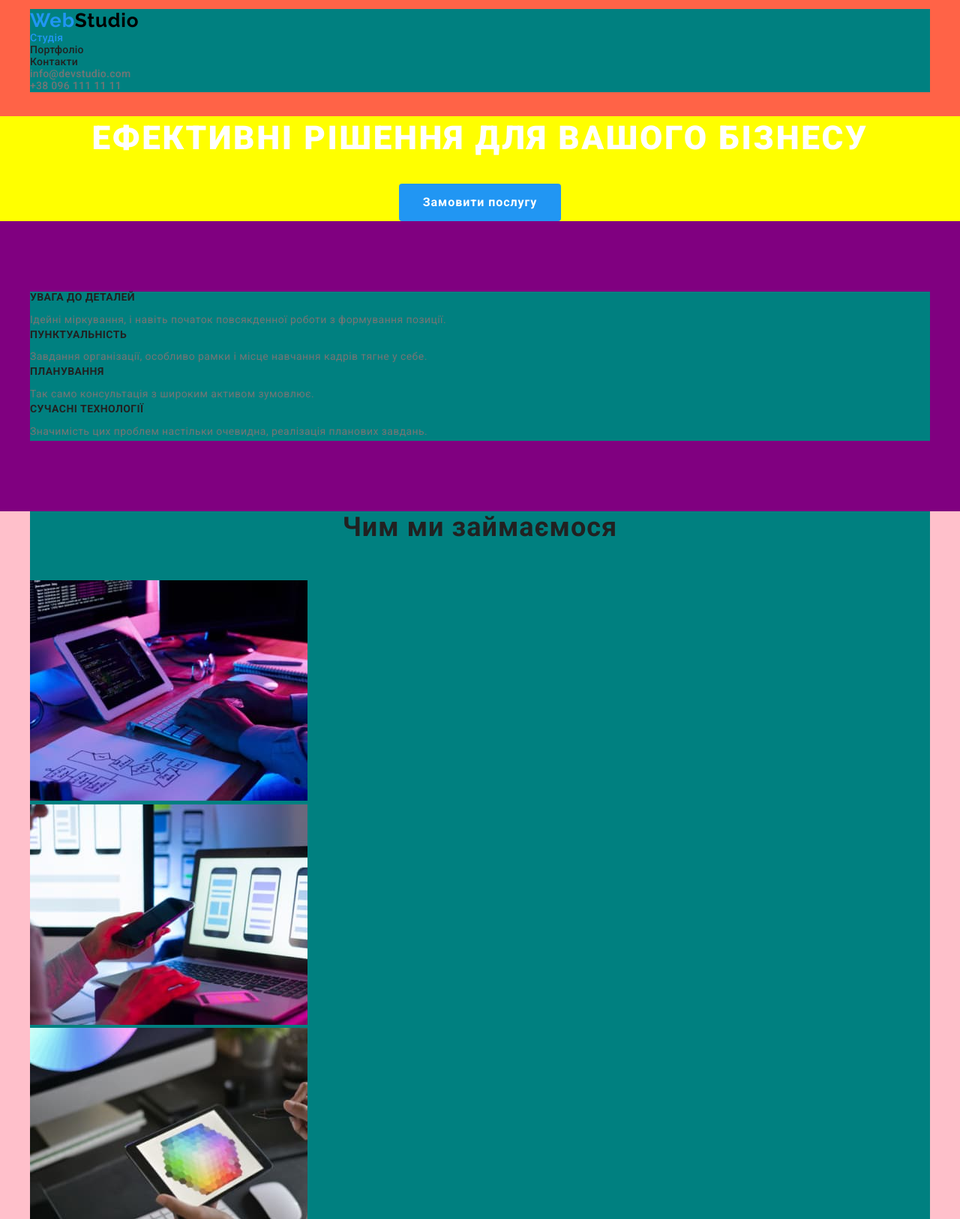
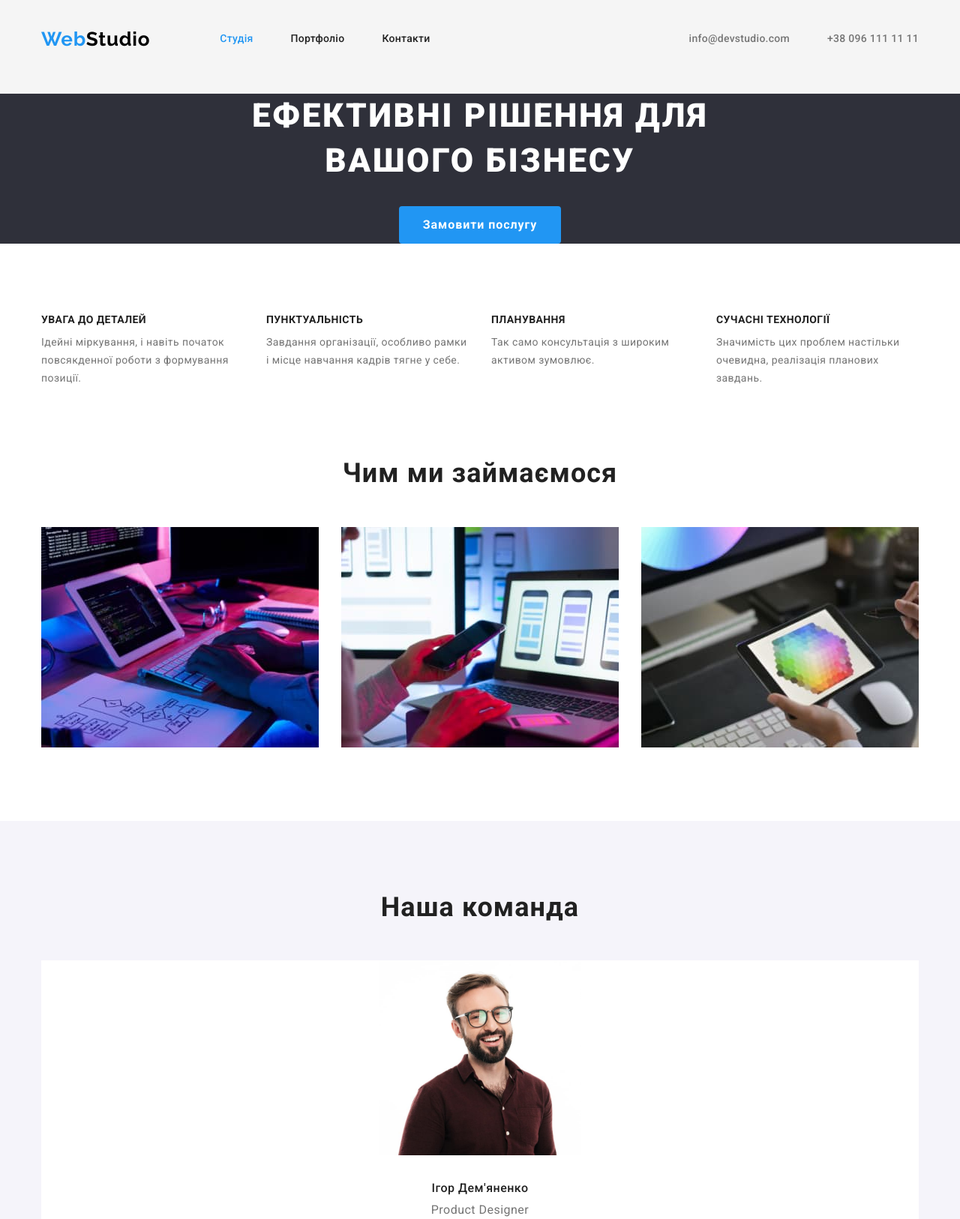
Before and after one commit to IraAkulova/goit-markup-hw-03, a plain HTML site: page index.html in a window 1280 px wide. Shown: the part 20-1646 px from the top of the page at 75% size. Drawn offline with nearby package versions, Linux system fonts and the light colour scheme.

Commit message:
added flexboxes

```diff
--- a/css/styles.css
+++ b/css/styles.css
@@ -25,61 +25,81 @@ h1,h2,h3,h4,h5,h6,p,ul{margin: 0;
                     padding: 0;}
 
     /* header-nav */
-    .container{background-color: teal;
-        margin: 0 auto;
+    .container{margin: 0 auto;
                 width: 1200px;
-    }
-    .header{background-color: var(--accent-color);
-            padding: 32px 0px;
-            background-color: tomato;}
-    .logo{color: var(--logo-color);
+                padding: 0px 15px;
+                margin: 0px auto;}
+    .main-nav{display: flex;
+            align-items: center;
+            justify-content: space-between;}
+    .header-nav{display: flex;
+            align-items: center;
+            justify-content: space-between;}
+    .header{padding: 32px 0px;
+
+            background-color: var(--accent-color);
+        border-bottom: solid 1px #ECECEC;}
+    .logo{  display: inline-block;
+            margin-right: 93px;
+
+            color: var(--logo-color);
             text-decoration: none;
             font-family: 'Raleway', sans-serif;
             font-style: normal;
             font-weight: 700;
             font-size: 26px;
             line-height: 1.19;
-                letter-spacing: 0.03em;
-                display: inline-block;}
+            letter-spacing: 0.03em;}
     span{color: var(--accent-background-color);}
     ul{list-style: none;}
-    .header-list, .contact{font-weight: 500;
+    .header-list, .contact{ display: flex;
+
+                            font-weight: 500;
                             font-size: 14px;
                             line-height: 1.14;
                             letter-spacing: 0.02em;}
-    .header-item > a{color: var(--title-text-color);
+    .header-item > a{display: block;
+                    padding: 32px 0px;
+
+                    color: var(--title-text-color);
                     text-decoration: none;}
+    .header-item:not(:last-child){margin-right: 50px;}
     .header-item > a:hover, .header-item > a:focus{color: var(--accent-background-color);}
     .header-list .current{color: var(--accent-background-color);}
 
     /* header-contacts */
+    .contacts{  display: flex;}
+    .contact:not(:last-child){margin-right: 50px;}
     .contact > a{color: var(--primary-text-color);
                 text-decoration: none;}
     .contact > a:hover, .contact > a:focus{color: var(--accent-background-color);}
 
     /* hero */
     .hero{background-color: var(--hero-background-color);
-        text-align: center;
-        background-color: yellow;}
-    .hero-header{color: var(--primary-background-color);
+        text-align: center;}
+    .hero-header{margin: 0px auto 30px auto;
+                width: 696px;
+
+
+                color: var(--primary-background-color);
                 font-weight: 900;
                 font-size: 44px;
                 line-height: 1.36;
                 text-align: center;
                 letter-spacing: 0.06em;
-                text-transform: uppercase;
-                margin: 0px 0px 30px 0px;}
-    .button-primary{color: var(--primary-background-color);
+                text-transform: uppercase;}
+    .button-primary{display: inline-block;
+                    padding: 10px 32px;
+                    min-width: 216px;
+
+                color: var(--primary-background-color);
                 background-color: var(--accent-background-color);
                 border: none;
                 border-radius: 4px;
-                padding: 10px 32px;
-                min-width: 216px;
                 font-family: inherit;
                 font-weight: 700;
                 font-size: 16px;
                 line-height: 1.88;
-                display: inline-block;
                 align-items: center;
                 text-align: center;
                 letter-spacing: 0.06em;
@@ -87,25 +107,28 @@ h1,h2,h3,h4,h5,h6,p,ul{margin: 0;
     .button-primary:hover, .button-primary:focus{background-color: #188ce8;}
 
     /* section */
-    .section{padding: 94px 0px;
-            background-color: purple;}
-    .section.no-padding{padding-top: 0px;
-                        background-color: pink;}
-    .section-title{color: var(--title-text-color);
+    .section{padding: 94px 0px;}
+    .section.no-padding{padding-top: 0px;}
+    .section-title{margin-bottom: 50px;
+
+                    color: var(--title-text-color);
                     font-weight: 700;
                     font-size: 36px;
                     line-height: 1.17;
                     text-align: center;
-                    letter-spacing: 0.03em;
-                    margin-bottom: 50px;}
-    .features-list{margin-bottom: 0px;}
-    .features{color: var(--title-text-color);
+                    letter-spacing: 0.03em;}
+    .features-list{display: flex;
+                    margin-bottom: 0px;}
+    .features-item{width: 270px;}
+    .features-item:not(:last-child){margin-right: 30px;}
+    .features{margin-bottom: 10px;
+
+                    color: var(--title-text-color);
                     font-weight: 700;
                     font-size: 14px;
                     line-height: 1.14;
                     letter-spacing: 0.03em;
-                    text-transform: uppercase;
-                    margin-bottom: 10px;}
+                    text-transform: uppercase;}
     .features-description{font-weight: 400;
                     font-size: 14px;
                     line-height: 1.71;
@@ -120,36 +143,44 @@ h1,h2,h3,h4,h5,h6,p,ul{margin: 0;
                     clip: rect(0 0 0 0);
                     clip-path: inset(50%);
                     margin: -1px;}
-    .name{color: var(--title-text-color);
+    .our-work{display: flex;
+            justify-content: space-between;}
+
+    .our-team{display: flex;
+            justify-content: space-between;}
+    .name{padding: 30px 0px 10px 0px;
+
+                    color: var(--title-text-color);
                     font-weight: 500;
                     font-size: 16px;
                     line-height: 1.19;
                     text-align: center;
-                    letter-spacing: 0.03em;
-                    padding: 30px 0px 10px 0px;}
-    .card{background-color: var(--primary-background-color);
-                    padding-bottom: 30px;}
+                    letter-spacing: 0.03em;}
+    .card{padding-bottom: 30px;
+
+        background-color: var(--primary-background-color);}
     .team{background-color: var(--additional-background-color);
                     font-weight: 400;
                     font-size: 16px;
                     line-height: 1.19;
                     text-align: center;
-                    letter-spacing: 0.03em;
-                    background-color: green;}
+                    letter-spacing: 0.03em;}
 
     /* footer */
     .footer{padding: 60px 0px;}
-    .footer .logo{color: var(--accent-color);
-                padding-bottom: 20px;}
-    .footer-address > a{color: var(--accent-color);
+    .footer .logo{padding-bottom: 20px;
+
+                    color: var(--accent-color);}
+    .footer-address > a{display: inline-block;
+                        padding-bottom: 9px;
+
+                        color: var(--accent-color);
                         text-decoration: none;
                         font-style: normal;
                         font-weight: 400;
                         font-size: 14px;
                         line-height: 1.71;
-                    letter-spacing: 0.03em;
-                    padding-bottom: 9px;
-                    display: inline-block;}
+                        letter-spacing: 0.03em;}
     .footer-e-mail{padding-bottom: 9px;}
     .footer-e-mail > a, .footer-phone-number > a{color: rgba(255, 255, 255, 0.6);
                                         text-decoration: none;
@@ -166,7 +197,16 @@ h1,h2,h3,h4,h5,h6,p,ul{margin: 0;
     /* portfolio-styles */
 
     /* section-projects*/
-    .button{color: var(--title-text-color);
+    .filters{display: flex;
+                justify-content: center;}
+    .portfolio{display: flex;
+                flex-wrap: wrap;
+                justify-content: space-between;}
+    .button{display: block;
+        padding: 6px 22px;
+        margin-right: 8px;
+
+        color: var(--title-text-color);
             background-color:var(--additional-background-color) ;
             border: none;
             font-family: inherit;
@@ -176,6 +216,7 @@ h1,h2,h3,h4,h5,h6,p,ul{margin: 0;
             text-align: center;
             letter-spacing: 0.03em;
             cursor: pointer;}
+    .button:last-child{margin-right: 0px;}
     .button:hover, .button:focus{color: var(--accent-color);
         background-color: var(--accent-background-color);
         border: none;
--- a/index.html
+++ b/index.html
@@ -12,7 +12,7 @@
 </head>
 <body>
     <header class="header">
-        <div class="container">
+        <div class="container main-nav">
             <nav class="header-nav">
                 <a href="./index.html" class="logo"> <span>Web</span>Studio</a>
                 <ul class="header-list">
@@ -36,13 +36,13 @@
             <div class="container">
             <h2 class="section-title visually-hidden">Особливості</h2>
             <ul class="features-list">
-                <li> <h3 class="features">Увага до деталей</h3>
+                <li class="features-item"> <h3 class="features">Увага до деталей</h3>
                 <p class="features-description">Ідейні міркування, і навіть початок повсякденної роботи з формування позиції.</p></li>
-                <li> <h3 class="features">Пунктуальність</h3>
+                <li class="features-item"> <h3 class="features">Пунктуальність</h3>
                 <p class="features-description">Завдання організації, особливо рамки і місце навчання кадрів тягне у себе.</p></li>
-                <li> <h3 class="features">Планування</h3>
+                <li class="features-item"> <h3 class="features">Планування</h3>
                 <p class="features-description">Так само консультація з широким активом зумовлює.</p></li>
-                <li> <h3 class="features">Сучасні технології</h3>
+                <li class="features-item"> <h3 class="features">Сучасні технології</h3>
                 <p class="features-description">Значимість цих проблем настільки очевидна, реалізація планових завдань.</p></li>
             </ul>
             </div>
@@ -50,7 +50,7 @@
         <section class="section no-padding">
             <div class="container">
             <h2 class="section-title">Чим ми займаємося</h2>
-            <ul>
+            <ul class="our-work">
                 <li> <img src="./images/img1.jpg" alt="Розробник друкує на клавіатурі" width=370 height=294> </li>
                 <li> <img src="./images/img2.jpg" alt="Розробник телефонує" width=370 height=294></li>
                 <li> <img src="./images/img3.jpg" alt="Розробник обирає колір" width=370 height=294></li>
@@ -60,7 +60,7 @@
         <section class="section team">
             <div class="container">
             <h2 class="section-title">Наша команда</h2>
-            <ul>
+            <ul class="">
                 <li class="card"> <img src="./images/photo1.jpg" alt="Фото Ігора Дем'яненко" width=270 height=260>
                     <h3 class="name">Ігор Дем'яненко</h3>
                 <p lang=en> Product Designer</p></li>
```
Also changed, not shown: portfolio.html (+7 -5 lines). Lines whose indentation alone changed are shown as unchanged.
